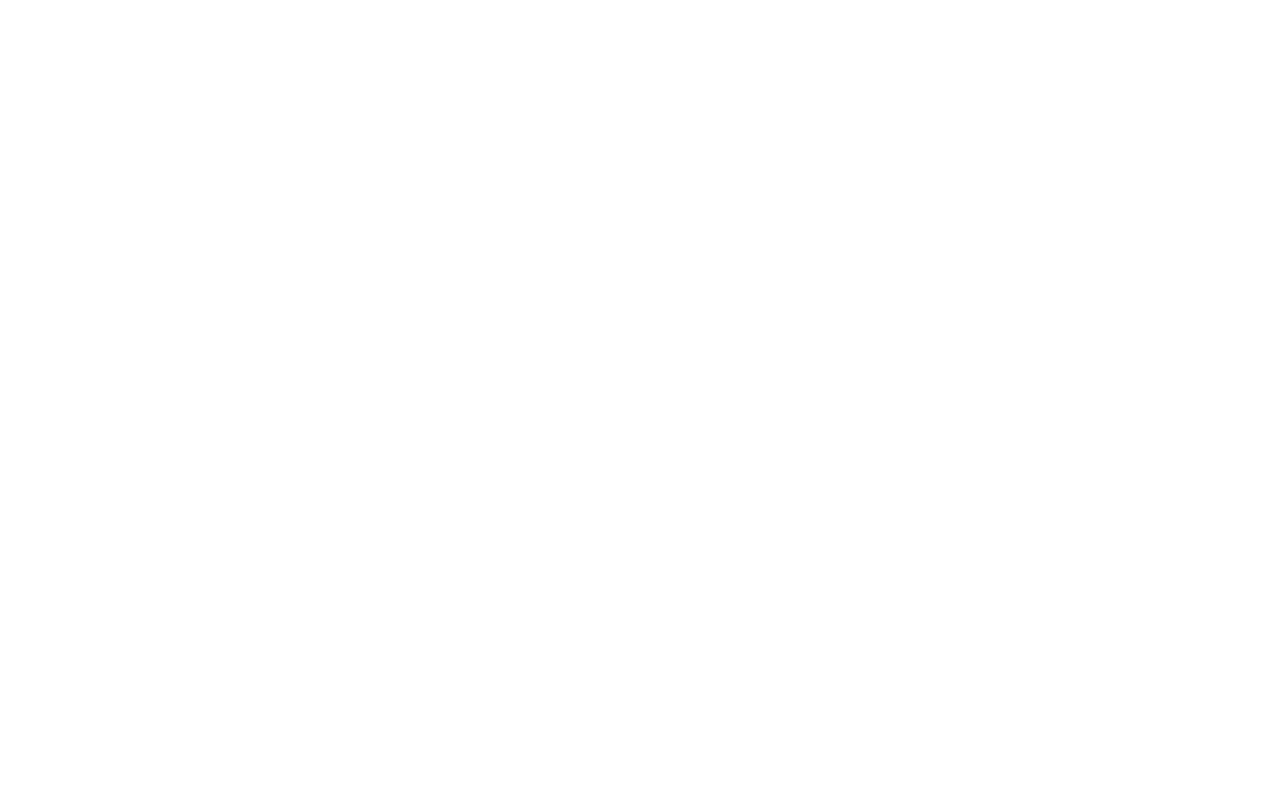
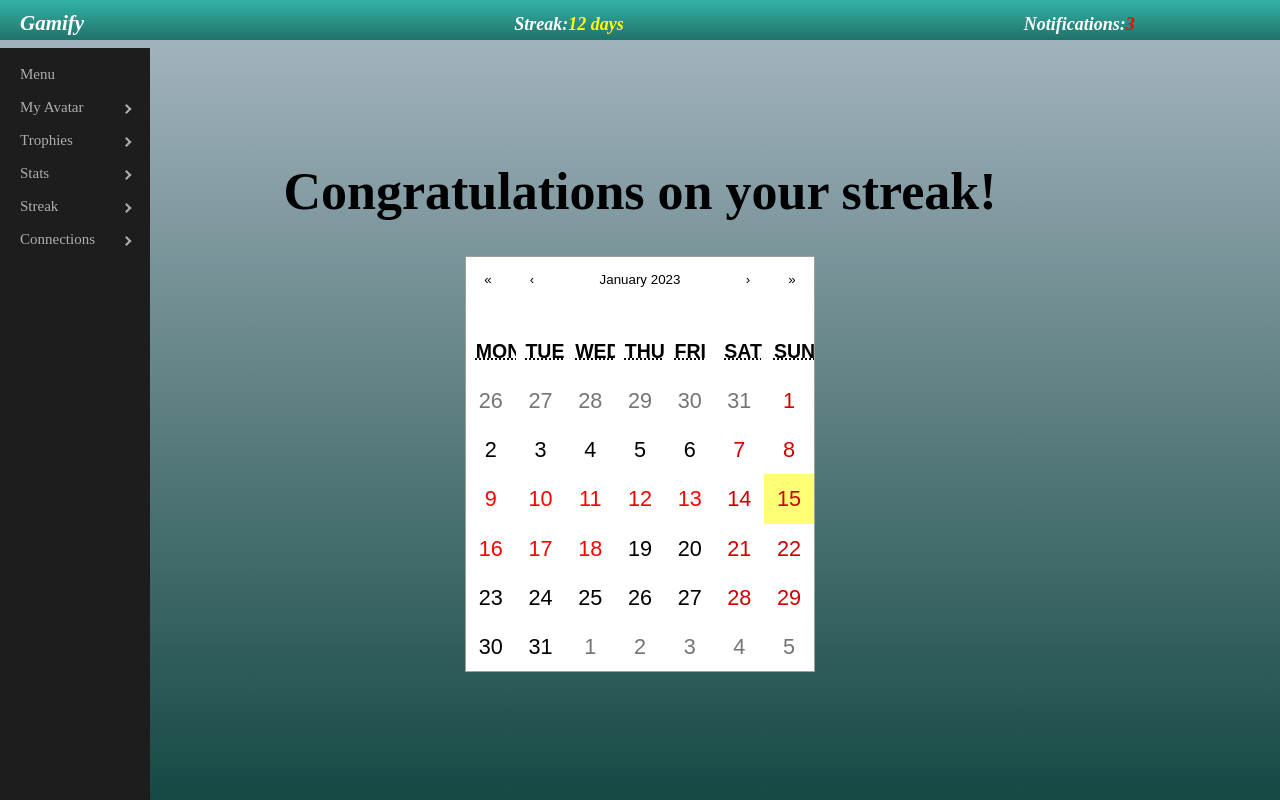
Before and after one commit to BodeaRazvan/Gamify, a React (Create React App) app in the folder gamify/: page /streak in a window 1280 px wide. Before the commit this address had no page. Built offline with nearby package versions, Linux system fonts and the light colour scheme.

Commit message:
streak page done (without button for going back)

```diff
--- a/gamify/src/App.js
+++ b/gamify/src/App.js
@@ -27,6 +27,7 @@
 import Connections from "./connections/Connections";
 import ContestProgress from "./contest/ContestProgress";
 import RankingPage from "./contest/RankingPage";
+import StreakPage from "./profile/StreakPage";
 
 
 function App() {
@@ -53,7 +54,7 @@
             {/* PROFILE */}
             <Route path="/profile" element={<UserProfile/>} />
             <Route path="/avatar" element={<AvatarPage/>} />
-
+            <Route path="/streak" element={<StreakPage/>} />
 
             {/* COURSE */}
             <Route path="/chooseCourseSubject" element={<ChooseSubject/>} />
--- a/gamify/src/contest/Contest.css
+++ b/gamify/src/contest/Contest.css
@@ -368,3 +368,10 @@
 .popup-inner .popup-button:hover {
     transform: scale(1.1);
 }
+
+.highlight {
+    color:red;
+    font-weight: bold;
+    font-style: italic;
+    font-size: 20px;
+}
--- /dev/null
+++ b/gamify/src/profile/StreakPage.js
@@ -0,0 +1,52 @@
+import '../App.css';
+import '../index.css';
+import 'react-pro-sidebar/dist/css/styles.css';
+import {useNavigate} from "react-router";
+import React, {useEffect} from "react";
+import NavbarCustom from "../sidebarAndNavbar/NavbarCustom";
+import SidebarProfile from "../sidebarAndNavbar/SidebarProfile";
+import Calendar from "react-calendar";
+import 'react-calendar/dist/Calendar.css';
+import dayjs, {locale} from 'dayjs';
+import {formatDay} from "react-calendar/src/shared/dateFormatter";
+
+
+export default function StreakPage() {
+    let navigate = useNavigate();
+
+    const mark = [
+        '18-1-2023',
+        '17-1-2023',
+        '16-1-2023',
+        '15-1-2023',
+        '14-1-2023',
+        '13-1-2023',
+        '12-1-2023',
+        '11-1-2023',
+        '10-1-2023',
+        '9-1-2023',
+        '8-1-2023',
+    ]
+
+    const logOut = () => {
+        navigate('/');
+    }
+
+    return(
+        <div>
+            <NavbarCustom/>
+            <SidebarProfile/>
+            <div className="App" style={{fontFamily:"poppins"}}>
+                <header className="myHeader">
+                    <h1>Congratulations on your streak!</h1>
+                    <Calendar className="react-calendar" tileClassName={({ date }) => {
+                        if(mark.find(x => x === date.getDate() + "-" + (date.getMonth() + 1) + "-" + date.getFullYear())){
+                            return  'highlight' //(in Contest.css)
+                        }
+                    }}
+                    />
+                </header>
+            </div>
+        </div>
+    );
+}
--- a/gamify/src/sidebarAndNavbar/NavbarCustom.js
+++ b/gamify/src/sidebarAndNavbar/NavbarCustom.js
@@ -13,12 +13,16 @@
         navigate('/');
     }
 
+    const goToStreakPage = () => {
+        navigate('/streak');
+    }
+
     return(
         <Navbar sticky="top" className="navbar" style={{fontFamily: "poppins"}}>
             <div>
                 <p className="navBarTitle" style={{display: "inline", color: "white"}}>Gamify</p>
-                <p className="navBarStreak" style={{display: "inline", color: "white"}}>Streak:
-                    <p style={{display: "inline", color: "yellow"}}>
+                <p className="navBarStreak" style={{display: "inline", color: "white",  cursor: "pointer"}} onClick={goToStreakPage}>Streak:
+                    <p style={{display: "inline", color: "yellow",  cursor: "pointer"}} onClick={goToStreakPage}>
                         12 days
                     </p></p>
                 <p className="navBarNotification" style={{display: "inline", color: "white"}}>Notifications:
--- a/package.json
+++ b/package.json
@@ -1,7 +1,9 @@
 {
   "dependencies": {
+    "dayjs": "^1.11.7",
     "loading-animations-react": "^1.3.3",
     "react-animated-dots": "^1.1.0",
-    "react-animated-text-content": "^1.0.1"
+    "react-animated-text-content": "^1.0.1",
+    "react-calendar": "^4.0.0"
   }
 }
```
